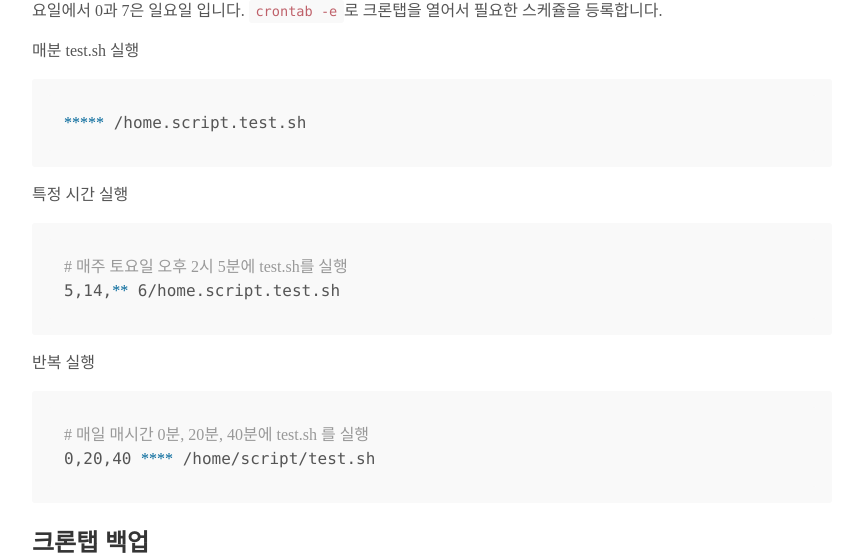
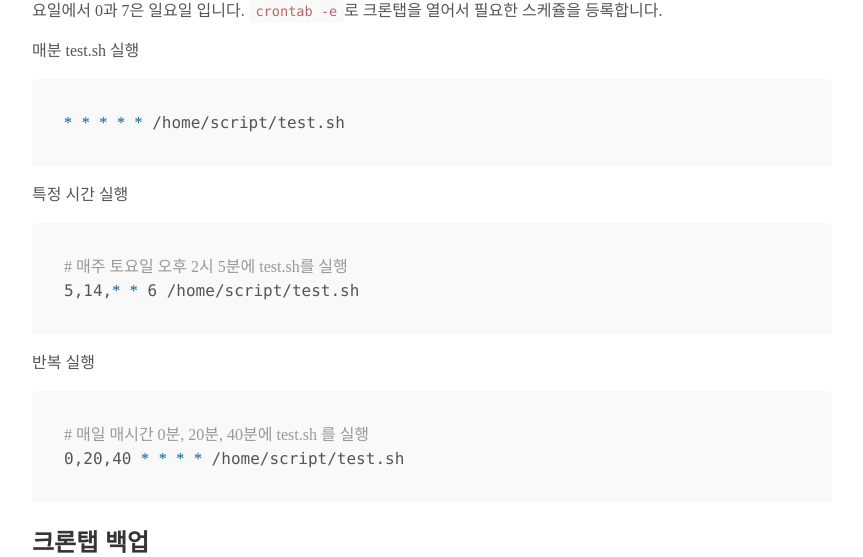
Before and after one commit to hyeongJuKim/hyeongjukim.github.io, a Jekyll site: the page built from _posts/2019-11-29-리눅스 반복 작업.md, in a window 1280 px wide. Shown: the part 1174-1731 px from the top of the page, without its empty margins (208-1071 px from the left). Built offline with Jekyll 4.4.1, drawn with Linux system fonts in a browser that asks for light colours; some web fonts are replaced; comment, search, counter and statistics services are not loaded.

Commit message:
오타수정

````diff
--- a/_posts/2019-11-29-리눅스 반복 작업.md
+++ b/_posts/2019-11-29-리눅스 반복 작업.md
@@ -45,19 +45,19 @@ crond 실행, 중지 재시작
 
 매분 test.sh 실행
 ```bash
-***** /home.script.test.sh
+* * * * * /home/script/test.sh
 ```
 
 특정 시간 실행
 ```bash
 # 매주 토요일 오후 2시 5분에 test.sh를 실행
-5,14,** 6/home.script.test.sh
+5,14,* * 6 /home/script/test.sh
 ```
 
 반복 실행
 ```bash
 # 매일 매시간 0분, 20분, 40분에 test.sh 를 실행
-0,20,40 **** /home/script/test.sh
+0,20,40 * * * * /home/script/test.sh
 ```
 
 ## 크론탭 백업
````
